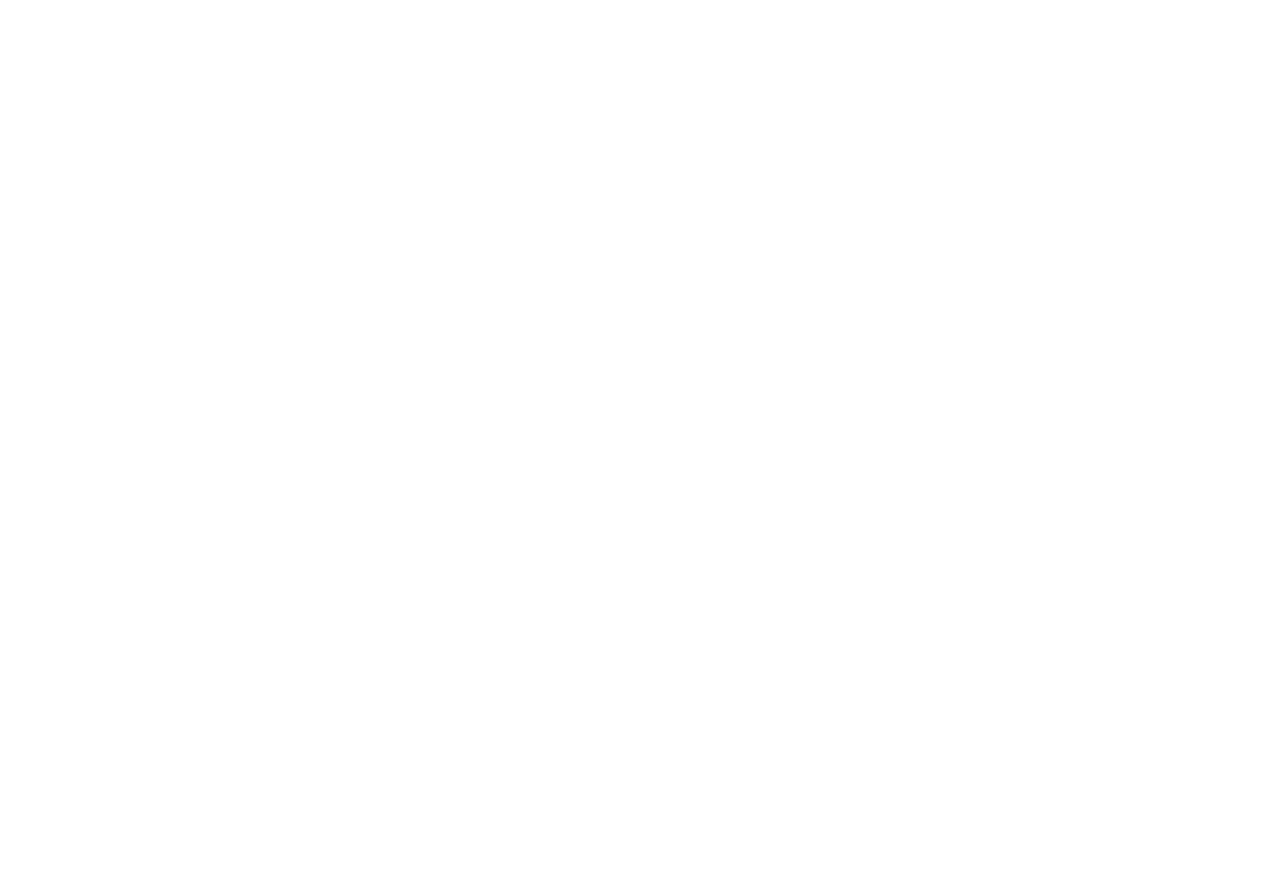
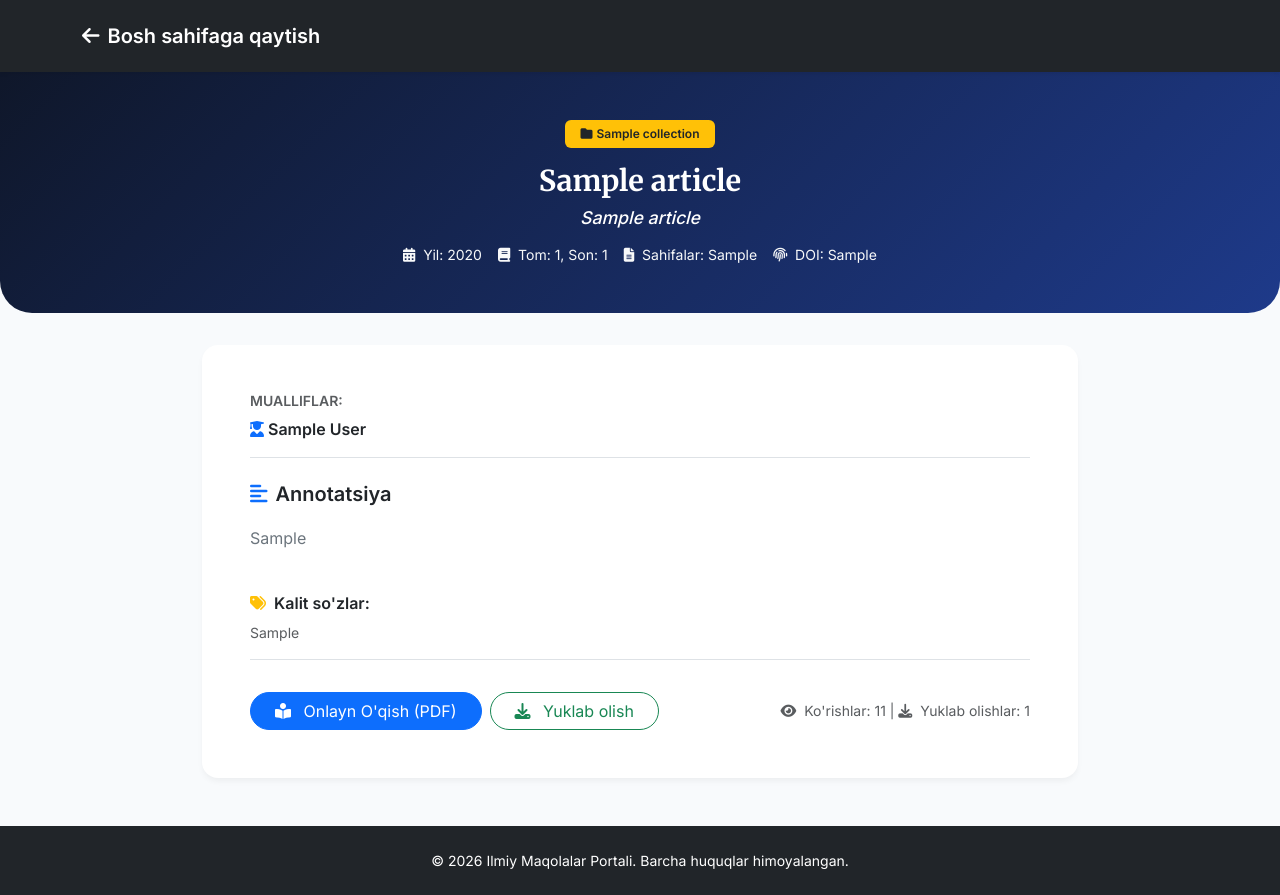
Before and after one commit to Muhammadyusuf95/scientific-article, a Flask app: page /article/1 in a window 1280 px wide. Before the commit the page is empty. Before the commit the page ends 800 px from the top, so only its background shows below. Run offline with Flask 3, Linux system fonts and the light colour scheme; tables that the repository leaves empty hold one stand-in row (values such as "Sample post"); some libraries are stand-ins or nearby versions.

Commit message:
Update article.html

```diff
--- a/templates/article.html
+++ b/templates/article.html
@@ -1,6 +1,14 @@
+<!DOCTYPE html>
+<html lang="uz">
 <head>
     <meta charset="UTF-8">
-    <title>{{ article.title_uz }}</title>
+    <meta name="viewport" content="width=device-width, initial-scale=1.0">
+    <title>{{ article.title_uz }} - Ilmiy Maqolalar Portali</title>
+
+    <!-- Google Fonts: Inter va Merriweather -->
+    <link href="https://fonts.googleapis.com/css2?family=Inter:wght@400;500;600&family=Merriweather:wght@400;700&display=swap" rel="stylesheet">
+    <link href="https://cdn.jsdelivr.net/npm/bootstrap@5.3.0/dist/css/bootstrap.min.css" rel="stylesheet">
+    <link rel="stylesheet" href="https://cdnjs.cloudflare.com/ajax/libs/font-awesome/6.4.0/css/all.min.css">
 
     <!-- Google Scholar & Highwire Press Meta Tags -->
     <meta name="citation_title" content="{{ article.title_uz }}">
@@ -18,25 +26,101 @@
     <meta name="citation_abstract_html_url" content="{{ request.url }}">
     <meta name="citation_language" content="uz">
     <meta name="citation_keywords" content="{{ article.keywords_uz }}">
+
+    <style>
+        body { background-color: #f8fafc; font-family: 'Inter', system-ui, sans-serif; color: #334155; }
+        h1, h2, h3, .article-title, .portal-title { font-family: 'Merriweather', serif; }
+        .hero-section { background: linear-gradient(135deg, #0f172a 0%, #1e3a8a 100%); color: white; padding: 3rem 1rem; border-radius: 0 0 2rem 2rem; margin-bottom: 2rem; }
+        .content-card { border: none; border-radius: 1rem; background: white; box-shadow: 0 4px 6px -1px rgba(0, 0, 0, 0.05); }
+        .navbar-brand { font-weight: 700; color: #ffffff !important; }
+    </style>
 </head>
-<head>
-    <meta charset="UTF-8">
-    <title>{{ article.title_uz }}</title>
+<body>
+    <!-- Navbar -->
+    <nav class="navbar navbar-expand-lg navbar-dark bg-dark shadow-sm py-3">
+        <div class="container">
+            <a class="navbar-brand fw-bold" href="/"><i class="fas fa-arrow-left me-2"></i>Bosh sahifaga qaytish</a>
+            <div class="ms-auto d-flex gap-2 align-items-center">
+                {% if session.get('is_admin') %}
+                    <a href="{{ url_for('add_article') }}" class="btn btn-primary btn-sm rounded-pill px-3"><i class="fas fa-plus me-1"></i> Maqola qo'shish</a>
+                    <a href="{{ url_for('admin_logout') }}" class="btn btn-outline-danger btn-sm rounded-pill px-3">Chiqish</a>
+                {% endif %}
+            </div>
+        </div>
+    </nav>
 
-    <!-- Google Scholar & Highwire Press Meta Tags -->
-    <meta name="citation_title" content="{{ article.title_uz }}">
-    {% for author in article.authors %}
-    <meta name="citation_author" content="{{ author.full_name }}">
-    {% endfor %}
-    <meta name="citation_publication_date" content="{{ article.year }}/{{ article.issue or '01' }}/01">
-    <meta name="citation_journal_title" content="{{ collection.name if collection else 'Ilmiy Maqolalar Portali' }}">
-    <meta name="citation_volume" content="{{ article.volume }}">
-    <meta name="citation_issue" content="{{ article.issue }}">
-    <meta name="citation_firstpage" content="{{ article.pages.split('-')[0] if article.pages else '1' }}">
-    <meta name="citation_lastpage" content="{{ article.pages.split('-')[-1] if article.pages else '1' }}">
-    <meta name="citation_pdf_url" content="{{ article.pdf_filename }}">
-    <meta name="citation_doi" content="{{ article.doi }}">
-    <meta name="citation_abstract_html_url" content="{{ request.url }}">
-    <meta name="citation_language" content="uz">
-    <meta name="citation_keywords" content="{{ article.keywords_uz }}">
-</head>
+    <!-- Maqola Sarlavhasi Banneri -->
+    <div class="hero-section text-center">
+        <div class="container" style="max-width: 900px;">
+            {% if collection %}
+            <a href="/collection/{{ collection.id }}" class="badge bg-warning text-dark text-decoration-none mb-3 px-3 py-2">
+                <i class="fas fa-folder me-1"></i>{{ collection.name }}
+            </a>
+            {% endif %}
+            <h1 class="fw-bold mb-2 portal-title" style="font-size: 1.8rem;">{{ article.title_uz }}</h1>
+            {% if article.title_en %}
+            <h5 class="text-slate-300 fst-italic mb-3" style="font-size: 1.1rem;">{{ article.title_en }}</h5>
+            {% endif %}
+            <div class="d-flex justify-content-center flex-wrap gap-3 text-light small">
+                <span><i class="fas fa-calendar-alt me-1"></i> Yil: {{ article.year }}</span>
+                <span><i class="fas fa-book me-1"></i> Tom: {{ article.volume }}, Son: {{ article.issue }}</span>
+                {% if article.pages %}<span><i class="fas fa-file-alt me-1"></i> Sahifalar: {{ article.pages }}</span>{% endif %}
+                {% if article.doi %}<span><i class="fas fa-fingerprint me-1"></i> DOI: {{ article.doi }}</span>{% endif %}
+            </div>
+        </div>
+    </div>
+
+    <!-- Asosiy Tarkib -->
+    <div class="container mb-5" style="max-width: 900px;">
+        <div class="card content-card p-4 p-md-5 mb-4">
+
+            <!-- Mualliflar -->
+            <div class="mb-4 pb-3 border-bottom">
+                <h6 class="text-muted text-uppercase small fw-bold mb-2">Mualliflar:</h6>
+                <div class="fw-semibold text-dark">
+                    {% for author in article.authors %}
+                        <span class="d-inline-block me-3"><i class="fas fa-user-graduate text-primary me-1"></i>{{ author.full_name }}</span>
+                    {% endfor %}
+                </div>
+            </div>
+
+            <!-- Annotatsiya -->
+            <div class="mb-4">
+                <h5 class="fw-bold text-dark mb-3"><i class="fas fa-align-left text-primary me-2"></i>Annotatsiya</h5>
+                <p class="text-secondary lh-lg" style="text-align: justify;">{{ article.abstract_uz }}</p>
+            </div>
+
+            {% if article.keywords_uz %}
+            <!-- Kalit so'zlar -->
+            <div class="mb-4 pb-3 border-bottom">
+                <h6 class="fw-bold text-dark mb-2"><i class="fas fa-tags text-warning me-2"></i>Kalit so'zlar:</h6>
+                <p class="text-muted small mb-0">{{ article.keywords_uz }}</p>
+            </div>
+            {% endif %}
+
+            <!-- Yuklab olish va O'qish tugmalari -->
+            <div class="d-flex flex-wrap gap-3 align-items-center justify-content-between pt-2">
+                <div class="d-flex gap-2">
+                    <a href="{{ article.pdf_filename }}" class="btn btn-primary rounded-pill px-4" target="_blank">
+                        <i class="fas fa-book-reader me-2"></i> Onlayn O'qish (PDF)
+                    </a>
+                    <a href="/download/{{ article.id }}" class="btn btn-outline-success rounded-pill px-4" target="_blank">
+                        <i class="fas fa-download me-2"></i> Yuklab olish
+                    </a>
+                </div>
+                <div class="text-muted small">
+                    <span><i class="fas fa-eye me-1"></i> Ko'rishlar: {{ article.views_count }}</span> |
+                    <span><i class="fas fa-download me-1"></i> Yuklab olishlar: {{ article.downloads_count }}</span>
+                </div>
+            </div>
+        </div>
+    </div>
+
+    <!-- Footer -->
+    <footer class="bg-dark text-white text-center py-4 mt-auto">
+        <div class="container"><p class="mb-0 small">&copy; 2026 Ilmiy Maqolalar Portali. Barcha huquqlar himoyalangan.</p></div>
+    </footer>
+
+    <script src="https://cdn.jsdelivr.net/npm/bootstrap@5.3.0/dist/js/bootstrap.bundle.min.js"></script>
+</body>
+</html>
```
